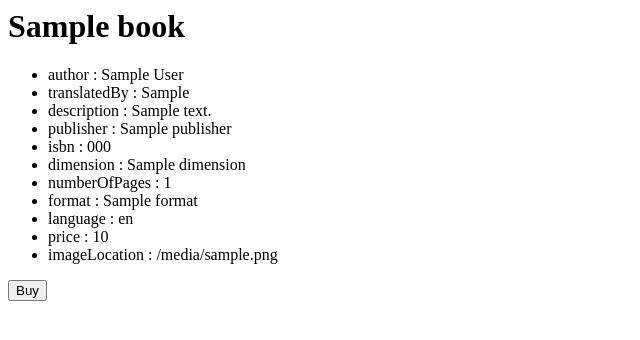
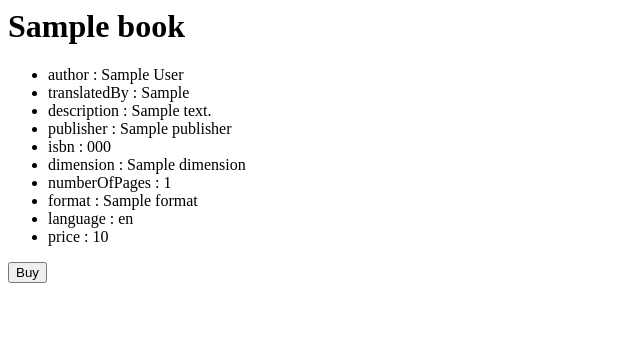
Before and after one commit to pustakalay/website, a Django app: template website/bookapp/templates/bookapp/bookdetails.html in a window 1280 px wide. Shown: the top 340 px of the page, without its empty margins (0-640 px from the left). Run offline with Django 3.2, Linux system fonts and the light colour scheme; the template is opened without the code that fills it: most values are stand-ins (such as "Sample title", 1, 10 or a date in 2020).

Commit message:
removing imagelocation field from html

```diff
--- a/website/bookapp/templates/bookapp/bookdetails.html
+++ b/website/bookapp/templates/bookapp/bookdetails.html
@@ -10,7 +10,6 @@
     <li>format : {{ book.format }}</li>
     <li>language : {{ book.language }}</li>
     <li>price : {{ book.price }}</li>
-    <li>imageLocation : {{ book.imageLocation }}</li>
 </ul>
 
 <form action="{% url 'bookapp:buyBook' book.id %}" method="post">
```
